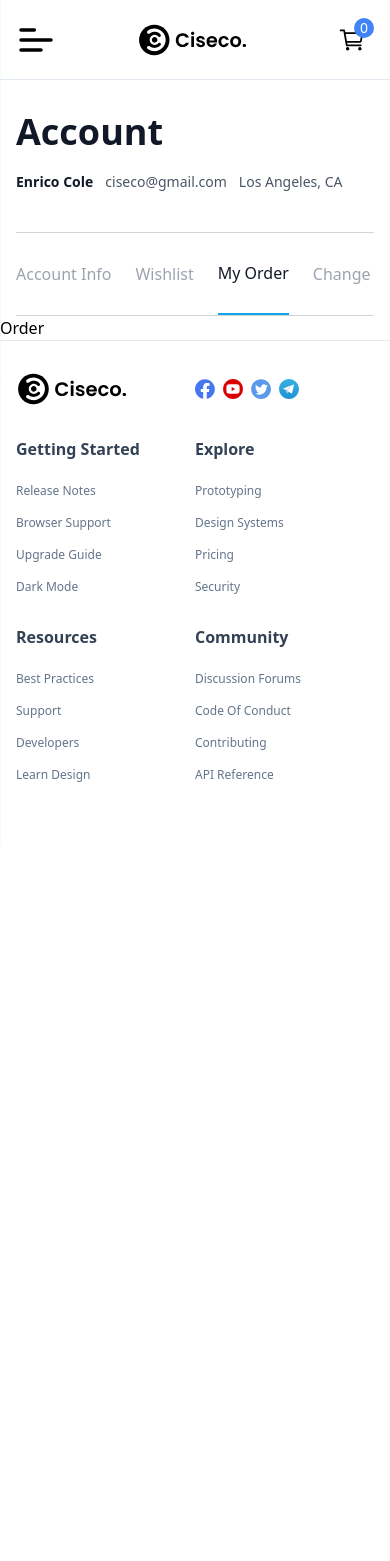
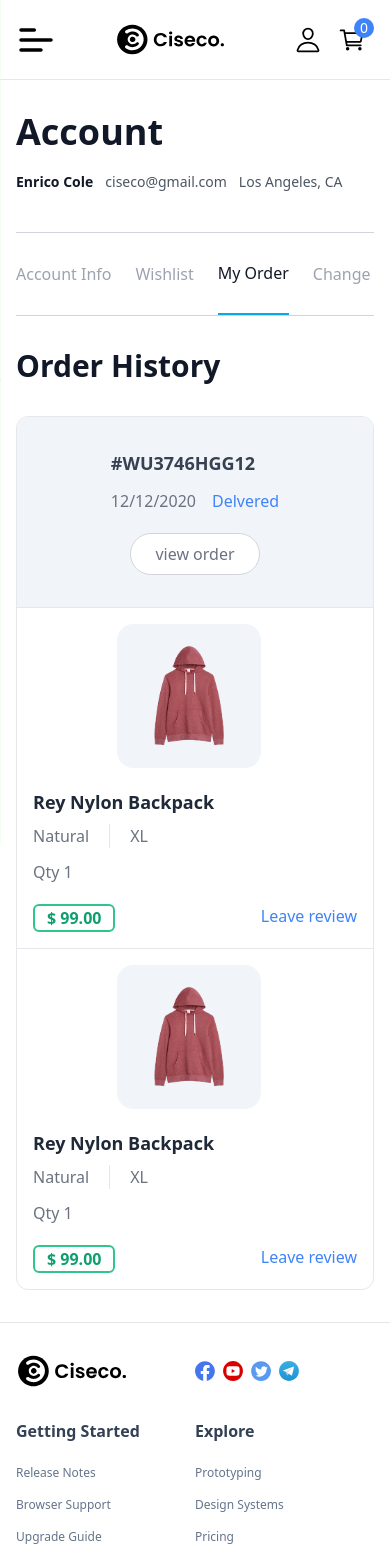
Before and after one commit to Abdallah-Sala7/store, a React (Create React App) app: page /account/order in a window 390 px wide. Shown: the top 1561 px of the page. Before the commit the page ends 844 px from the top, so only its background shows below. Built offline with nearby package versions, Linux system fonts and the light colour scheme.

Commit message:
add order and pass section

```diff
--- a/src/components/Nav.js
+++ b/src/components/Nav.js
@@ -36,7 +36,7 @@ function Nav() {
           />
         </a>
 
-        <Link to='/' className='w-32 h-8 sm:w-36 sm:h-10'>
+        <Link to='/' className='w-28 h-8 sm:w-36 sm:h-10'>
           <img
             src={"/img/logo.svg"}
             alt=""
@@ -98,7 +98,7 @@ function Nav() {
                 />
               </a>
 
-              <a href="#" onClick={openSearch} className=' absolute top-1/2 -translate-y-1/2 right-2 w-6 h-6 group'>
+              <a href="#" onClick={openSearch} className='absolute top-1/2 -translate-y-1/2 right-2 w-6 h-6 group'>
                 <img
                   src={"/img/icons/xmark.svg"}
                   alt=""
@@ -120,8 +120,8 @@ function Nav() {
             />
           </a>
 
-          <div className={`relative overflow-hidden z-50 ${openUser ? 'md:overflow-visible' : ''}`}>
-            <a href="#" onClick={handleOpenUser} className='w-11 h-11 rounded-full items-center justify-center transition hidden hover:bg-gray-900 group md:flex'>
+          <div className={`relative overflow-hidden z-50 ${openUser ? 'overflow-visible' : ''}`}>
+            <a href="#" onClick={handleOpenUser} className='w-11 h-11 flex rounded-full items-center justify-center transition hover:bg-gray-900 group'>
               <img
                 src={'/img/icons/user.svg'}
                 alt=''
@@ -130,7 +130,7 @@ function Nav() {
               />
             </a>
 
-            <div className={`absolute top-16 right-0 w-64 py-6 px-5 rounded-3xl shadow-2xl bg-white transition-all duration-300 opacity-0 translate-y-5 lg:left-0 lg:-translate-x-1/2  ${openUser ? 'opacity-100 translate-y-0' : ''}`}>
+            <div className={`absolute top-16 right-0 w-60 py-6 px-5 rounded-3xl shadow-2xl bg-white transition-all duration-300 opacity-0 translate-y-5 translate-x-12 sm:w-w-64 sm:translate-x-0 lg:left-0 lg:-translate-x-1/2  ${openUser ? 'opacity-100 translate-y-0' : ''}`}>
               <div className='flex gap-5 pb-3 border-b border-gray-200'>
                 <div className='w-12 h-12 rounded-full overflow-hidden '>
                   <img
@@ -222,7 +222,7 @@ function Nav() {
               </div>
             </div>
 
-            <div onClick={handleOpenUser} className={`overlay-black bg-opacity-0 -z-10 invisible ${openUser? 'md:visible' : ''}`}></div>
+            <div onClick={handleOpenUser} className={`overlay-black bg-opacity-0 -z-10 ${openUser? 'visible' : 'invisible'}`}></div>
           </div>
 
 
--- a/src/components/card.jsx
+++ b/src/components/card.jsx
@@ -9,7 +9,7 @@ import { toast } from 'react-toastify';
 function CardList(props) {
   const [color, setColor] = useState('');
   const [country, setCountry] = useState('');
-  const [saved, setSaved] = useState(false)
+  const [saved, setSaved] = useState(props.saved);
 
   const dispatch = useDispatch()
 
@@ -181,11 +181,9 @@ function CardList(props) {
         </h3>
 
         <div className="flex justify-between items-end ">
-          <div className="py-1 px-3 border-2 border-green-500 rounded-md">
-            <h4 className="text-green-500 font-semibold text-lg leading-none">
-              {props.item.price}$
-            </h4>
-          </div>
+          <h4 className="py-1 px-3 text-lg text-green-500 font-semibold leading-none border-2 border-green-400 rounded-md">
+            {props.item.price}$
+          </h4>
 
           <div className="flex items-center  space-x-3 ">
             <span className="w-5 h-5">
--- a/src/pages/account/changeBilling.jsx
+++ b/src/pages/account/changeBilling.jsx
@@ -2,7 +2,27 @@ import React from 'react'
 
 const ChangeBilling = () => {
   return (
-    <div>ChangeBilling</div>
+    <section className='py-8 sm:py-12 md:py-24 lg:px-40'>
+      <div className="container">
+        <h1 className='font-bold text-3xl text-gray-900 capitalize mb-8 sm:text-5xl'>
+          Payments & payouts
+        </h1>
+
+        <div className="w-full max-w-2xl">
+          <p className='text-gray-600 text-lg mb-5 leading-8'>
+            When you receive a payment for a order, we call that payment to you a "payout." Our secure payment system supports several payout methods, which can be set up below. Go to FAQ.
+          </p>
+
+          <p className='text-gray-600 text-lg mb-5 leading-8'>
+            When you receive a payment for a order, we call that payment to you a "payout." Our secure payment system supports several payout methods, which can be set up below. Go to FAQ.
+          </p>
+
+          <a href="#" className="custom-btn">
+            add payout method
+          </a>
+        </div>
+      </div>
+    </section>
   )
 }
 
--- a/src/pages/account/order.jsx
+++ b/src/pages/account/order.jsx
@@ -2,7 +2,128 @@ import React from 'react'
 
 const Order = () => {
   return (
-    <div>Order</div>
+    <section className='py-8 sm:py-12 md:py-24 lg:px-40'>
+      <div className="container">
+        <h1 className='font-bold text-3xl text-gray-900 capitalize mb-8 sm:text-5xl'>
+          order history
+        </h1>
+        <div className="border border-gray-200 rounded-xl  overflow-hidden">
+          <div className="bg-slate-100 p-8 border-b border-gray-200 flex flex-col justify-center items-center flex-wrap sm:justify-between sm:flex-row">
+            <div className='mb-5 sm:mb-0'>
+              <p className='text-lg font-bold mb-3 text-gray-700'>
+                #WU3746HGG12
+              </p>
+
+              <div className='flex items-baseline gap-4'>
+                <p className='text-gray-500'>
+                  12/12/2020
+                </p>
+
+                <p className='text-blue-500 capitalize'>
+                  delvered
+                </p>
+              </div>
+            </div>
+
+            <a href="#" className='px-6 py-2 border border-gray-300 text-gray-500 bg-white rounded-full'>
+              view order
+            </a>
+          </div>
+
+          <div className="flex flex-col divide-y divide-gray-200">
+            <div className="w-full flex flex-col items-center p-4 sm:p-8 sm:items-stretch sm:flex-row">
+              <div className="w-36 h-36 mb-5 mr-3 bg-slate-100 rounded-2xl overflow-hidden  shrink-0 sm:mr-5 sm:mb-0">
+                <img
+                  src={'/img/tshirt.webp'}
+                  alt=""
+                  loading='lazy'
+                  className='w-full h-full object-contain'
+                />
+              </div>
+
+              <div className="grow w-full flex justify-between flex-wrap sm:w-auto md:py-1">
+                <div className="mb-5 flex flex-col justify-between sm:mb-0">
+                  <div className='mb-3 sm:mb-0'>
+                    <h2 className='text-gray-800 mb-2 text-lg font-semibold capitalize line-clamp-1'>
+                      Rey Nylon Backpack
+                    </h2>
+
+                    <p className='text-gray-500 flex items-center gap-5 divide-x'>
+                      <span>
+                        Natural
+                      </span>
+
+                      <span className='uppercase pl-5'>
+                        XL
+                      </span>
+                    </p>
+                  </div>
+
+                  <p className='text-gray-500'>
+                    Qty 1
+                  </p>
+                </div>
+
+                <div className="w-full flex justify-between sm:w-auto sm:flex-col">
+                  <h3 className='py-1 px-3 text-green-500 font-semibold leading-none border-2 border-green-400 rounded-md sm:text-lg'>
+                    $ 99.00
+                  </h3>
+
+                  <a href="#" className='text-blue-500 font-medium first-letter:capitalize'>
+                    Leave review
+                  </a>
+                </div>
+              </div>
+            </div>
+
+            <div className="w-full flex flex-col items-center p-4 sm:p-8 sm:items-stretch sm:flex-row">
+              <div className="w-36 h-36 mb-5 mr-3 bg-slate-100 rounded-2xl overflow-hidden  shrink-0 sm:mr-5 sm:mb-0">
+                <img
+                  src={'/img/tshirt.webp'}
+                  alt=""
+                  loading='lazy'
+                  className='w-full h-full object-contain'
+                />
+              </div>
+
+              <div className="grow w-full flex justify-between flex-wrap sm:w-auto md:py-1">
+                <div className="mb-5 flex flex-col justify-between sm:mb-0">
+                  <div className='mb-3 sm:mb-0'>
+                    <h2 className='text-gray-800 mb-2 text-lg font-semibold capitalize line-clamp-1'>
+                      Rey Nylon Backpack
+                    </h2>
+
+                    <p className='text-gray-500 flex items-center gap-5 divide-x'>
+                      <span>
+                        Natural
+                      </span>
+
+                      <span className='uppercase pl-5'>
+                        XL
+                      </span>
+                    </p>
+                  </div>
+
+                  <p className='text-gray-500'>
+                    Qty 1
+                  </p>
+                </div>
+
+                <div className="w-full flex justify-between sm:w-auto sm:flex-col">
+                  <h3 className='py-1 px-3 text-green-500 font-semibold leading-none border-2 border-green-400 rounded-md sm:text-lg'>
+                    $ 99.00
+                  </h3>
+
+                  <a href="#" className='text-blue-500 font-medium first-letter:capitalize'>
+                    Leave review
+                  </a>
+                </div>
+              </div>
+            </div>
+          </div>
+        </div>
+      </div>
+    </section>
   )
 }
 
--- a/src/pages/account/wishlist.jsx
+++ b/src/pages/account/wishlist.jsx
@@ -13,7 +13,7 @@ const Wishlist = () => {
           { wishListItems.map((item) => {
           return (
             <div key={item.id}>
-              <CardList item={item} />
+              <CardList item={item} saved={true} />
             </div>
             )
           })}
--- a/src/pages/home/Home.js
+++ b/src/pages/home/Home.js
@@ -268,7 +268,7 @@ function Home() {
               {product.map((item, index) => {
                 return (
                 <SwiperSlide key={index}>
-                  <CardList item={item} />
+                  <CardList item={item} saved={false} />
                 </SwiperSlide>
                 )
               })}
--- a/src/pages/product/Product.js
+++ b/src/pages/product/Product.js
@@ -50,7 +50,7 @@ function Product() {
               return (
                 catFilter.includes(item.category) || catFilter.includes('all') || catFilter.length == 0?
                 <div key={item.id}>
-                  <CardList item={item}/>
+                  <CardList item={item} saved={false} />
                 </div>
                 :''
                 )
```
Also changed, not shown: src/pages/account/changePassword.jsx (+51 -1 lines), public/img/tshirt.webp (added).
